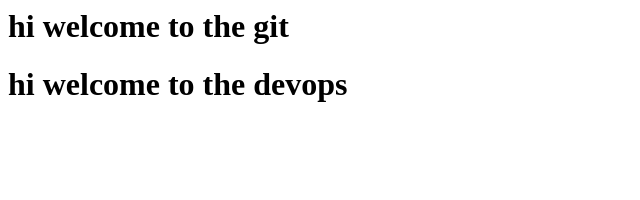
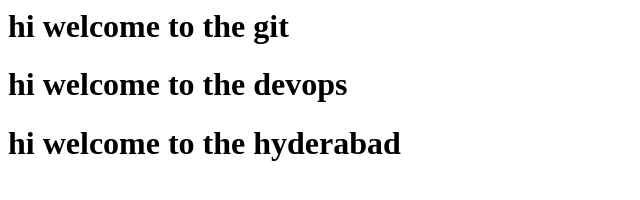
Before and after one commit to Ginukuntla/code, a plain HTML site: page index.html in a window 1280 px wide. Shown: the whole page, without its empty margins (0-640 px from the left). Drawn offline with Linux system fonts and the light colour scheme.

Commit message:
this is my third commit

```diff
--- a/index.html
+++ b/index.html
@@ -1,2 +1,3 @@
 <h1> hi welcome to the git </h1>
 <h1> hi welcome to the devops </h1>
+<h1> hi welcome to the hyderabad </h1>
```
